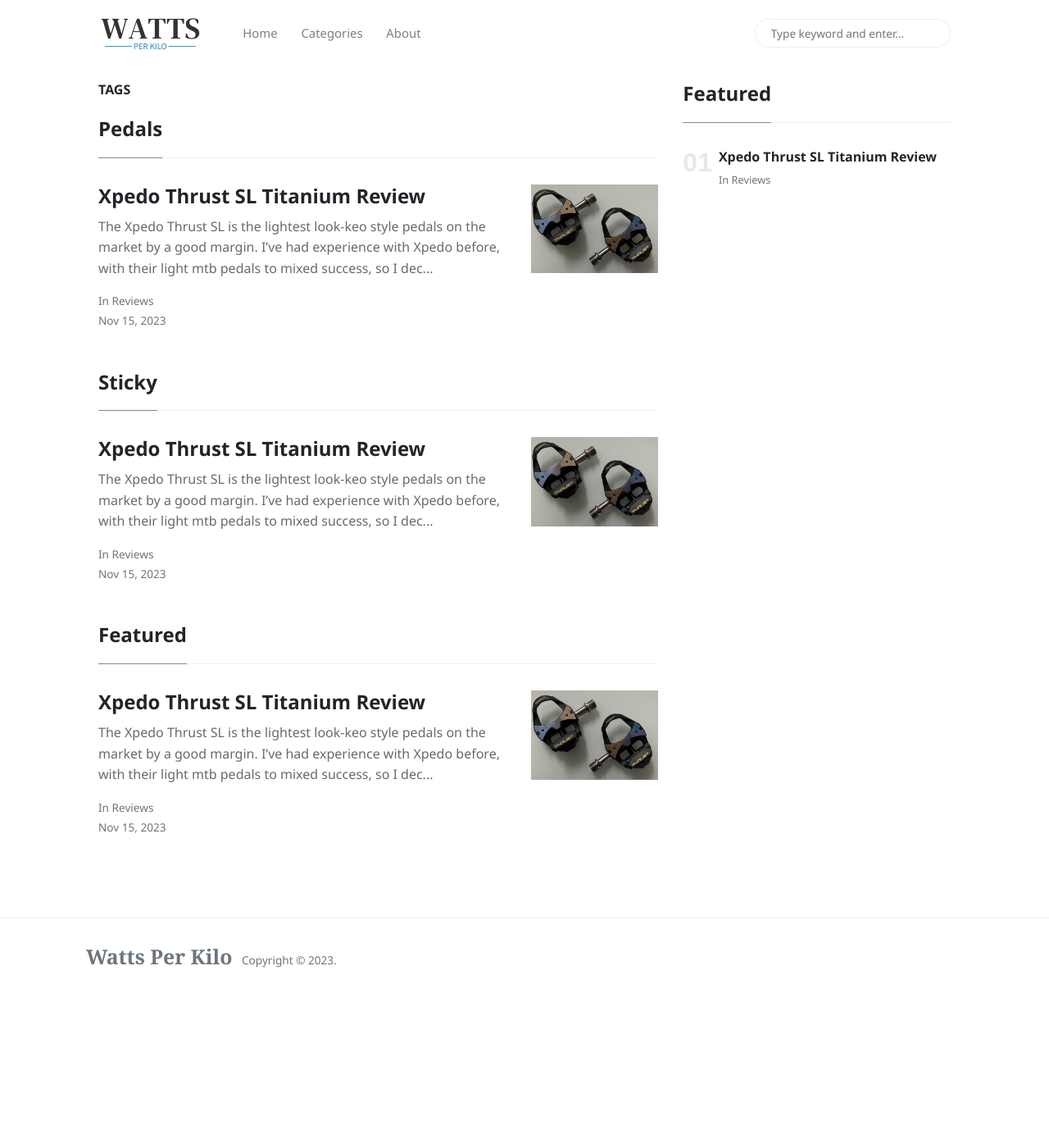
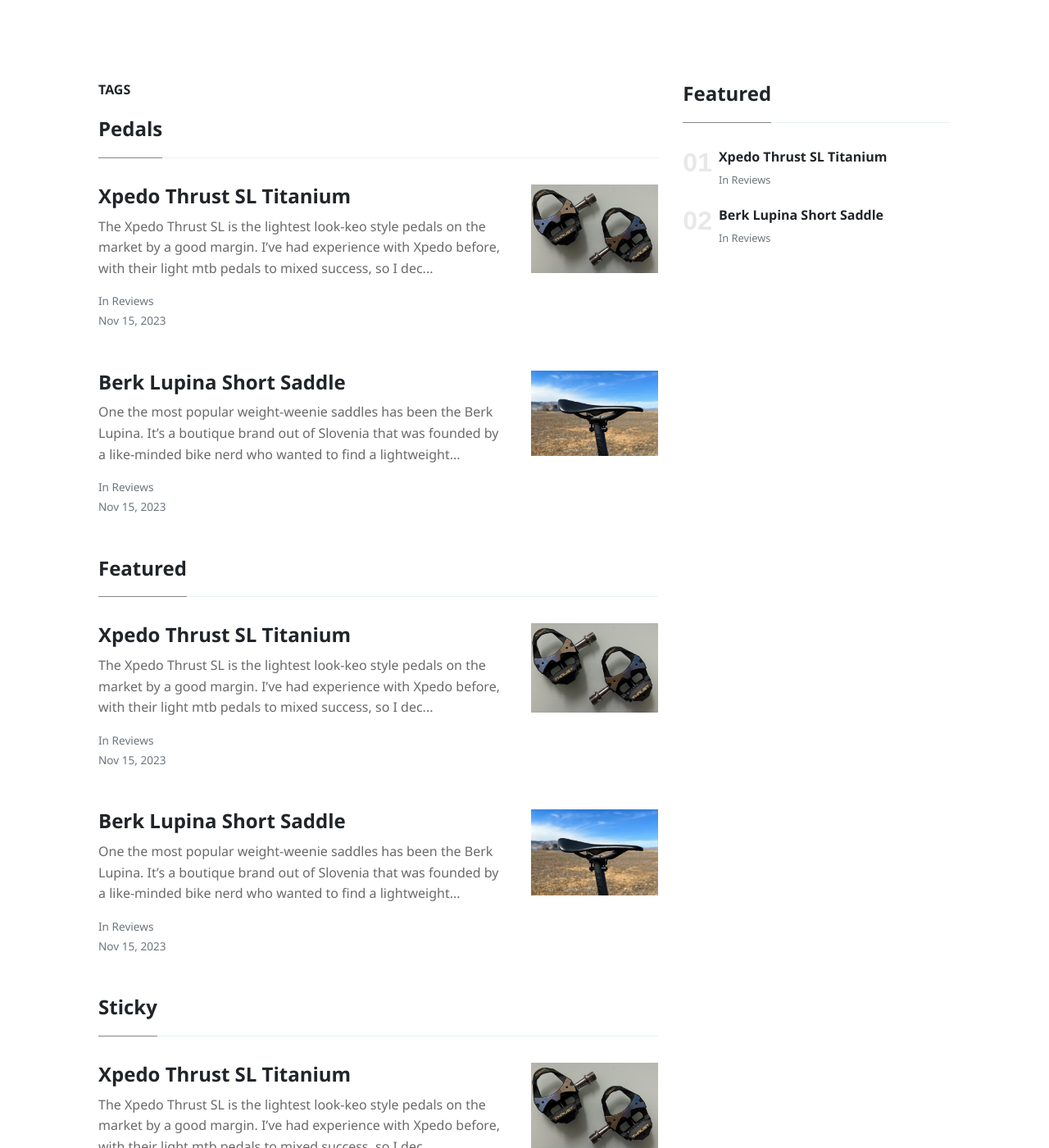
Before and after one commit to johnkeller101/wattsperkilo, a Jekyll site: the page built from _pages/tags.html, in a window 1280 px wide and 1400 px high. Shown: the whole window at 82% size. Built offline with Jekyll 4.4.1, drawn with Linux system fonts in a browser that asks for light colours; nearby versions of some CDN libraries.

Commit message:
add berk

```diff
--- /dev/null
+++ b/_posts/2023-11-15-berk-lupina-short-saddle-review.md
@@ -0,0 +1,22 @@
+---
+layout: post
+title:  "Berk Lupina Short Saddle"
+author: john
+categories: [ reviews ]
+image: assets/images/berk_lupina_short.jpg
+tags: [pedals, featured]
+---
+
+One the most popular weight-weenie saddles has been the Berk Lupina. It's a boutique brand out of Slovenia that was founded by a like-minded bike nerd who wanted to find a lightweight but durable saddle. I've historically been a fan of the Specialized Power saddle, but have recently switched to the Romin saddle for improved comfort when climbing and in the aero position. Berk's new Lupina Short slots  in the middle between the two in terms of length, and I love it.
+
+<img src="assets/images/berk_lupina_short_weight.jpg">
+
+### Tested
+
+I've done about 5,000 miles on it with a split between dirt and pavement, and the saddle has held up without issue. I have treated this saddle way rougher than most, and as a medium-weight rider at 150lbs, I think that bodes well for people around that weight. I have never had a concern about the saddle slipping or snapping even on remote rides on rocky roads. There are some light wear marks, but nothing notable or even worth taking a photo of. The leather has treated me well for the most part, but if you lean your bike up wrong or pack it, there may be an impression/indent left that will go away after a few hours.
+
+### Recommendation
+
+I recommend it, but saddles are very personal so your mileage might vary. The advantage of going with bigger name brands is it is easier to demo a saddle, whereas, in Berk's case, the quantities just aren't there to justify it. I have been using the padded version, which is slightly heavier, as I often do longer rides of 5+ hours, but if you ride below two I would recommend getting the bare carbon version to save the weight.
+
+If you are in the US, I would recommend reaching out to [Elite Velo Solutions](https://www.elitevelosolutions.com) to get more information. Shipping is fast and they're available on the phone if you have any questions.
--- a/_posts/2023-11-15-xpedo-thrust-sl-review.md
+++ b/_posts/2023-11-15-xpedo-thrust-sl-review.md
@@ -1,6 +1,6 @@
 ---
 layout: post
-title:  "Xpedo Thrust SL Titanium Review"
+title:  "Xpedo Thrust SL Titanium"
 author: john
 categories: [ reviews ]
 image: assets/images/xpedo_thrust_sl.jpg
```
